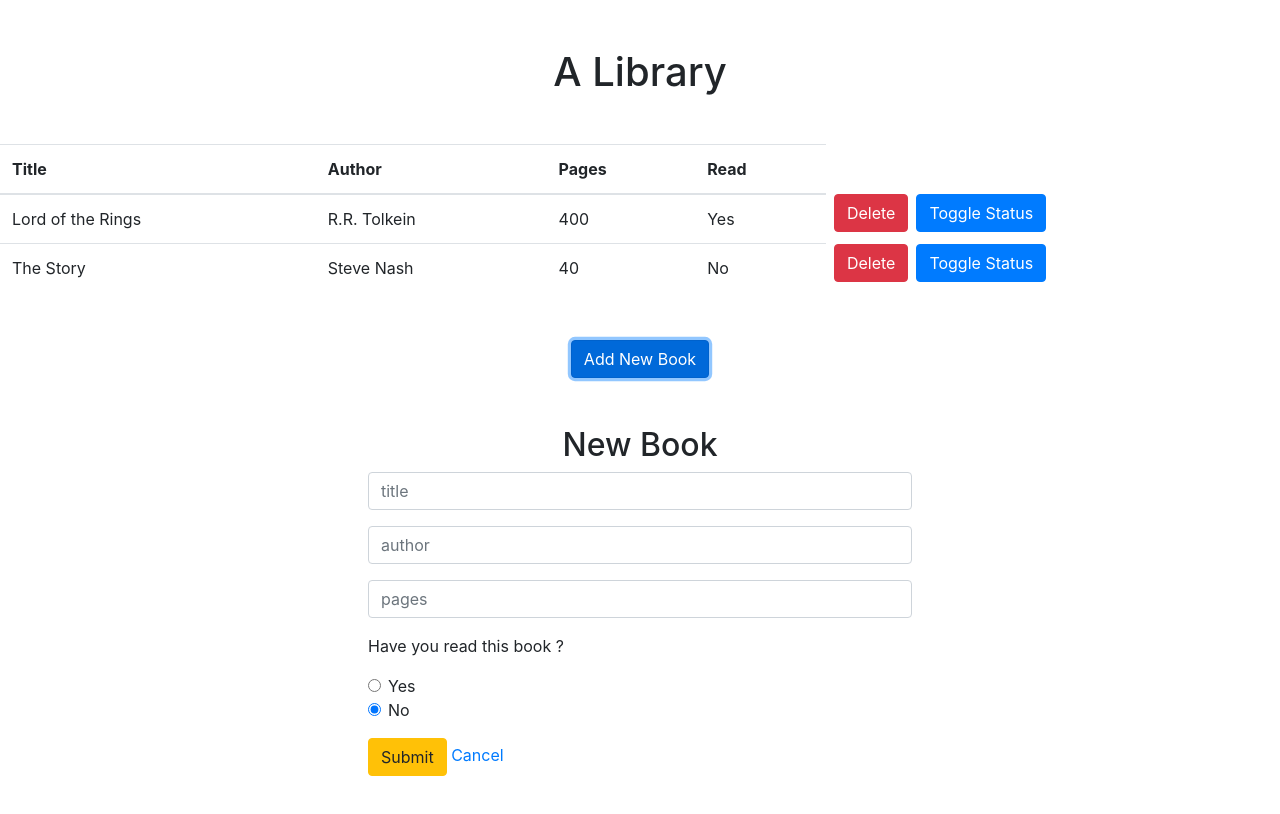
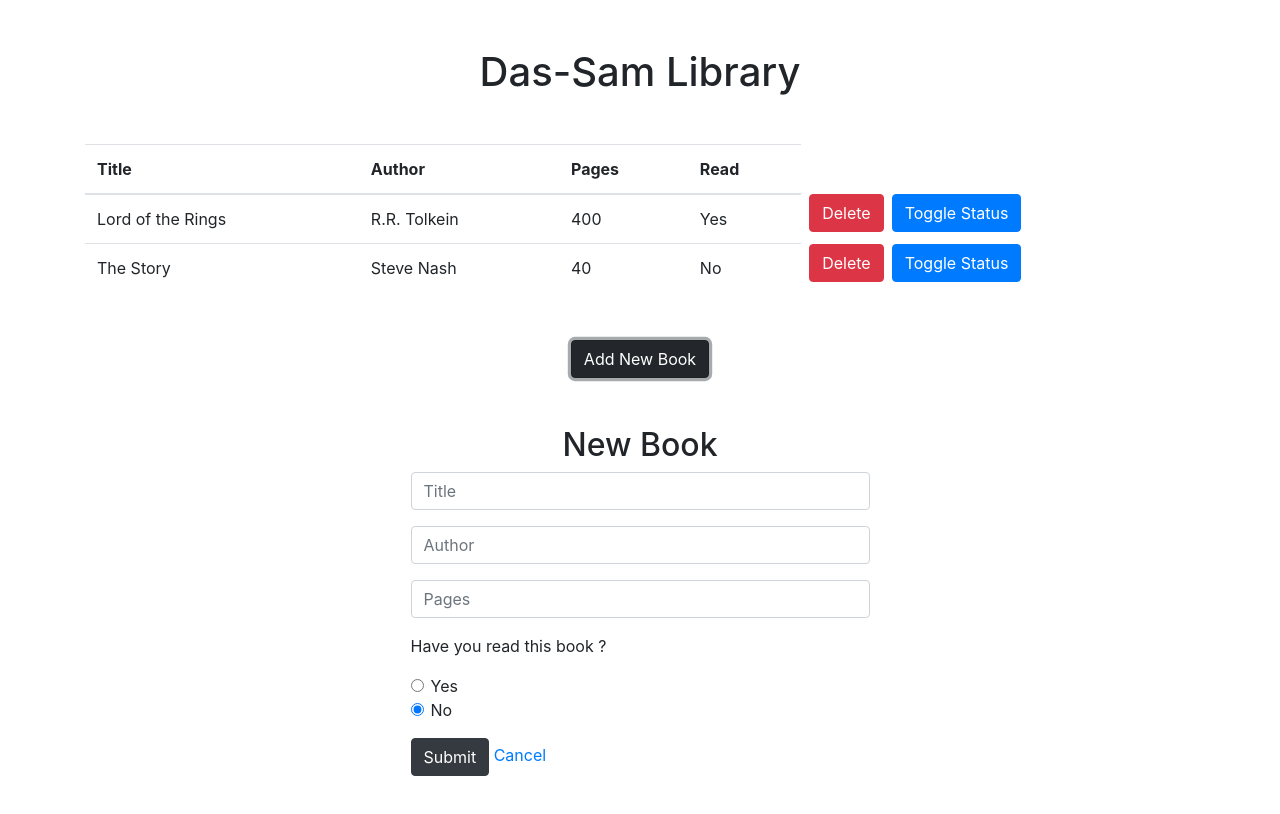
Before and after one commit to SamArsanios/library, a plain HTML site: page index.html in a window 1280 px wide. Both pictures are taken after a click on the button "Add New Book". Drawn offline with nearby package versions, Linux system fonts and the light colour scheme.

Commit message:
Modify button colors

```diff
--- a/index.html
+++ b/index.html
@@ -10,8 +10,8 @@
     <title>Library</title>
 </head>
 
-<body>
-    <h1 class="text-center mt-5">A Library</h1>
+<body class="container">
+    <h1 class="text-center mt-5">Das-Sam Library</h1>
     <table id="table" class="table col-12 mt-5 mb-5">
         <thead>
             <th>
@@ -31,19 +31,19 @@
 
     </table>
     <div class="text-center">
-        <button class="btn btn-primary" id="form-btn">Add New Book</button>
+        <button class="btn btn-dark" id="form-btn">Add New Book</button>
     </div>
-    <form id="newForm" class="d-none w-50 m-auto p-5">
+    <form id="newForm" class="d-none w-50 m-auto p-5 ">
         <h2 class="text-center"> New Book </h2>
         <div class="form-group">
-            <input type="text" class="form-control" placeholder="title" name="title">
+            <input type="text" class="form-control" placeholder="Title" name="title">
         </div>
         <div class="form-group">
-            <input type="text" class="form-control" placeholder="author" name="author">
+            <input type="text" class="form-control" placeholder="Author" name="author">
         </div>
 
         <div class="form-group">
-            <input type="text" class="form-control" placeholder="pages" name="pages">
+            <input type="text" class="form-control" placeholder="Pages" name="pages">
         </div>
 
         <div class="form-group">
@@ -55,7 +55,7 @@
                 <label class="form-check-label" for="read1">No</label>
             </div>
         </div>
-        <button type="submit" class="btn btn-warning m-auto ">Submit</button>
+        <button type="submit" class="btn btn-dark m-auto ">Submit</button>
         <a id="cancel" href="#">Cancel</a>
     </form>
     <script src="index.js"></script>
```
